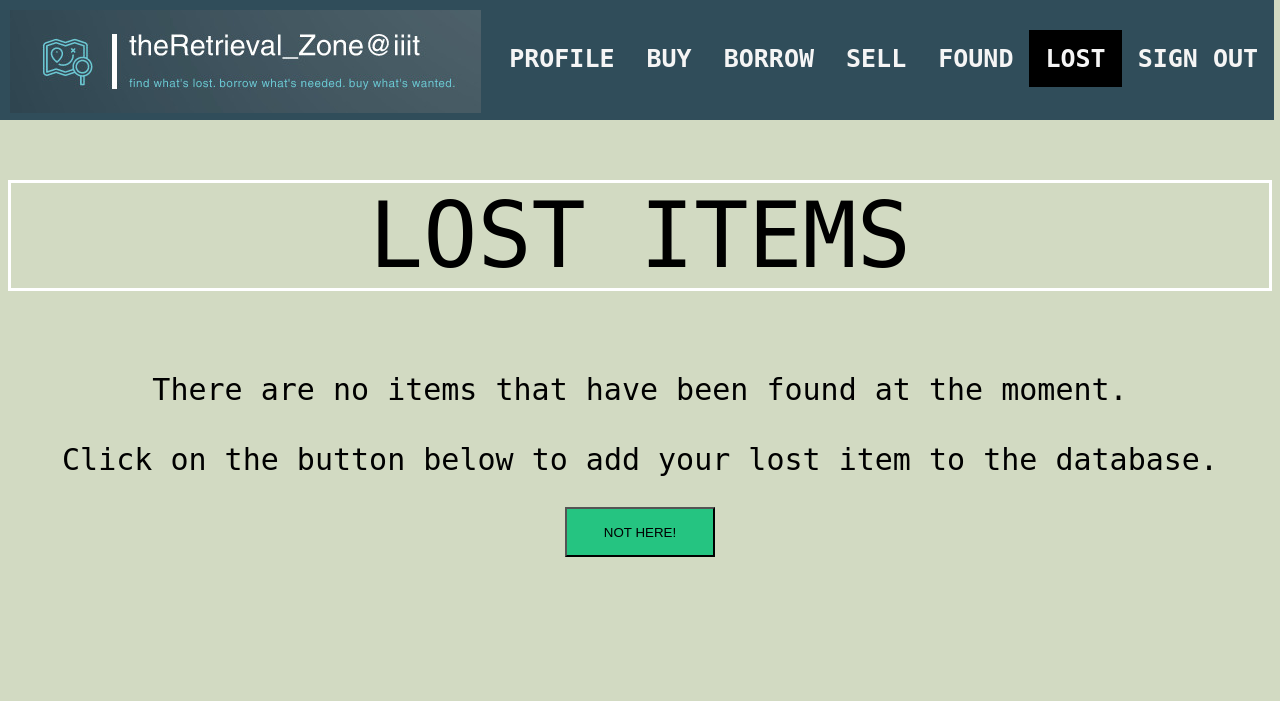
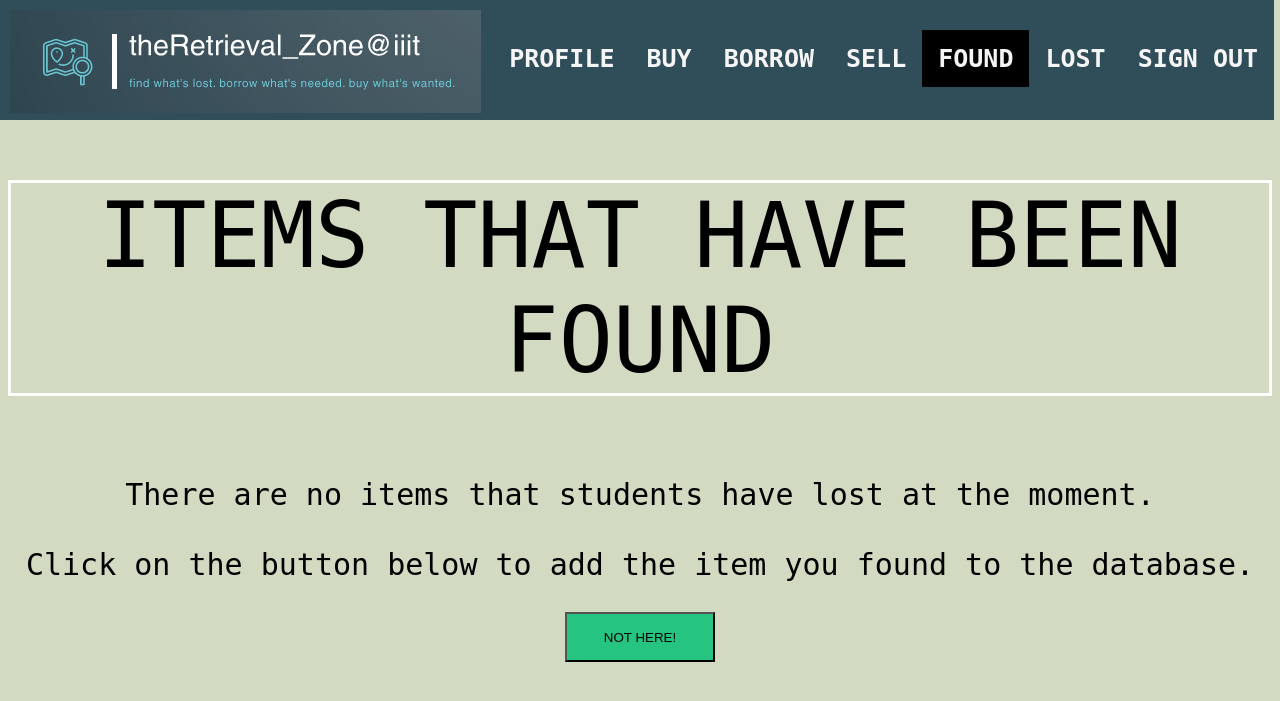
Before and after one commit to hemanth-sunkireddy/ISS_Hackhaton, a Flask app: template templates/lostView.html in a window 1280 px wide. Shown: the top 701 px of the page. Run offline with Flask 3, Linux system fonts and the light colour scheme; the template is opened without the code that fills it, so the values that code supplies are empty.

Commit message:
Update lostView.html

```diff
--- a/templates/lostView.html
+++ b/templates/lostView.html
@@ -1,6 +1,7 @@
+
 <html>
+
 	<body>
-		<title>Lost Items</title>
 	  <link rel="stylesheet" href="../static/css/navbar.css">
 	  <style>
 			  h1{
@@ -57,30 +58,35 @@ body{
 		margin: 50px;
 	  }
 	.button-51:hover {
+
 		background-color: #25c481;
 		color: #fff;
 	  }
+
 		  </style>
 		  <ul>
 			  <img src="../static/logo.jpeg" style="margin-top:10px;margin-left:10px;">
 			  <li><a href="/index.html">SIGN OUT</a></li>
-			<li><a href="/lostView.html" a class="active">LOST</a></li>
-			<li><a href="/foundView.html" >FOUND</a></li>
+			  <li><a href="/lostView.html">LOST</a></li>
+			  <li><a href="/foundView.html" a class="active">FOUND</a></li>
 			  <li><a href="/sell.html">SELL</a></li>
 			  <li><a href="/borrow.html">BORROW</a></li>
 			  <li><a href="/buy.html" >BUY</a></li>
 			  <li><a href="/studentProfile.html"  >PROFILE</a></li>
 			  <li><a href="/homepage.html" >HOME</a></li>
+
+
 			</ul>
-       <h1>Lost Items</h1>
+	  <h1>Items That Have Been Found</h1>
 	  {% if rows %}
 	  <table class="playlist">
 		<thead>
 		  <tr>
 			<th>Name</th>
+			<th>Colour / Model</th>
 			<th>Description</th>
-        <th>Finder's Id</th>
-				<th>Finder's Name</th>
+			<th>Owner's Id</th>
+			<th>Owner's Name</th>
 			<th>Contact No.</th>
 		  </tr>
 		</thead>
@@ -89,7 +95,8 @@ body{
 		  <tr>
 			<td>{{ row[0] }}</td>
 			<td>{{ row[1] }}</td>
-         <td>{{ row[3] }}</td>
+			<td>{{ row[2] }}</td>
+			<td>{{ row[4] }}</td>
 			<td>{{ row[5] }}</td>
 			<td>{{ row[6] }}</td>
 		  </tr>
@@ -99,11 +106,14 @@ body{
   {% else %}
   <br>
   <br>
-<p style="font-family:monospace;font-size:30px;text-align:center;">There are no items that have been found at the moment.<br> <br> Click on the button below to add your lost item to the database.</p>
+  <p style="font-family:monospace;font-size:30px;text-align:center;">There are no items that students have lost at the moment.<br> <br> Click on the button below to add the item you found to the database.</p>
   {% endif %}
 	  <div style="text-align:center;margin-top:30px;">
 		<a href="lostfoundAdd.html">
 		  <button class="button-51" role="button" style="height:50px;width:150px;background-color:#25c481;">NOT HERE!</button>
 		</a>
+	  </div>
+
 	</body>
+
 	</html>
```
Lines whose indentation alone changed are shown as unchanged.
